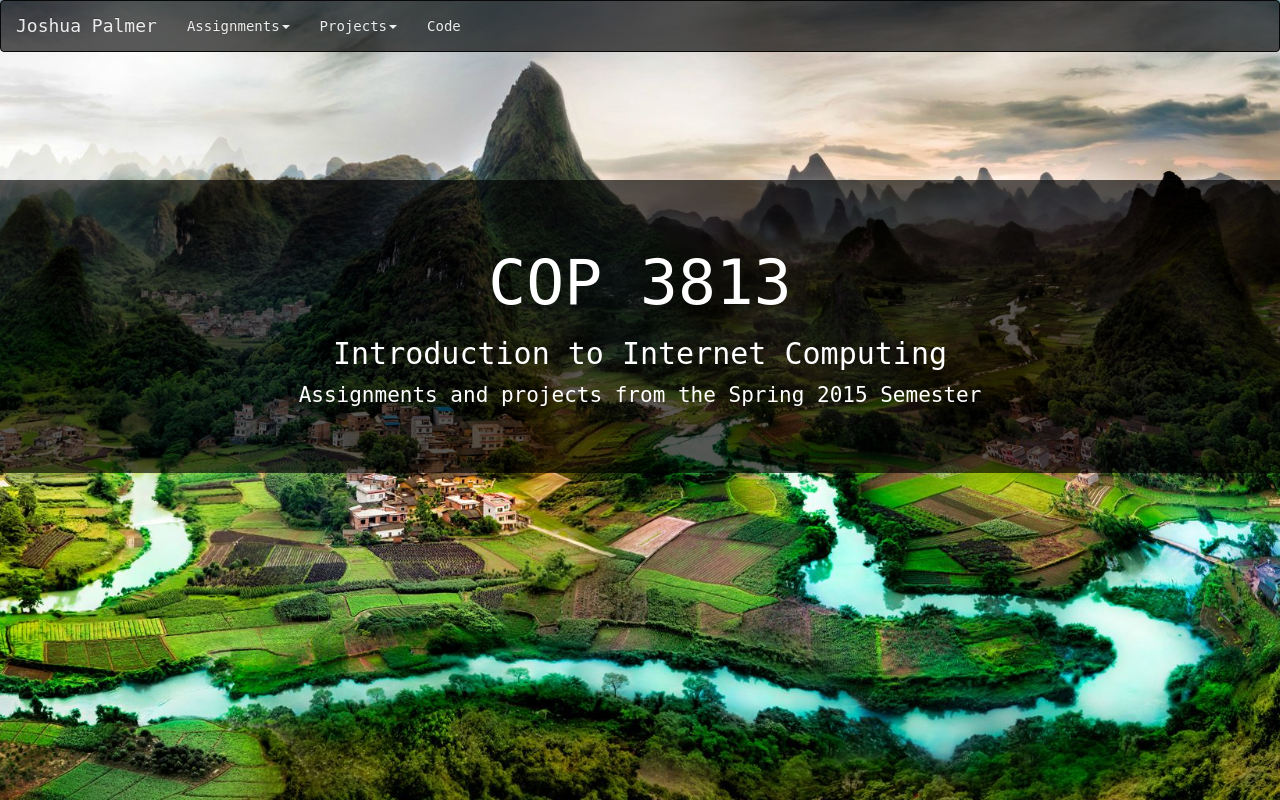
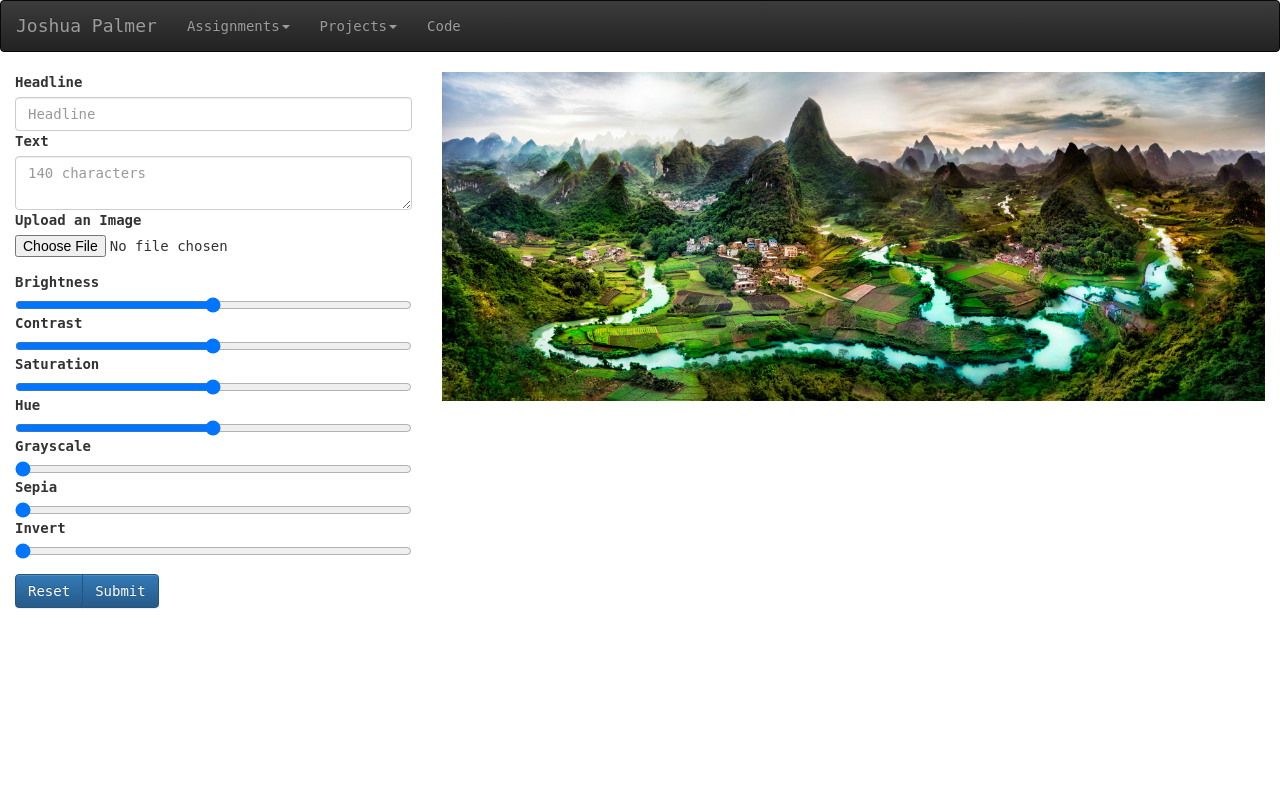
Before and after one commit to palmerjoshua/COP3813, a PHP site: page /Project_1/index.php in a window 1280 px wide. Run offline with PHP 8.4, Linux system fonts and the light colour scheme; some libraries are stand-ins or nearby versions.

Commit message:
project 1: upload, set, reset; considering canvas implementation

```diff
--- /dev/null
+++ b/Project_1/imgEditor.js
@@ -0,0 +1,119 @@
+/*
+
+TODO:
+
+* file upload
+* better reset/submit
+* text color
+* possibly canvas, for text overlay image
+* best postcard image size
+* save/print
+
+*/
+
+
+var filterValues = {
+    'brightness' : 100,
+    'contrast' : 100,
+    'saturate' : 100,
+    'hue-rotate' : 0,
+    'grayscale' : 0,
+    'sepia' : 0,
+    'invert': 0
+};
+
+
+/* from code sample */
+function uploadImage(input){
+
+    if(input.files && input.files[0]){
+
+        var reader = new FileReader();
+        reader.onload = function(e){
+            $('#output').attr('src', e.target.result);
+        }
+        reader.readAsDataURL(input.files[0]);
+    }
+}
+
+
+function filterString(){
+
+    var value, unit;
+    var result = "";
+
+    for(var filter in filterValues){
+
+        value = filterValues[filter];
+        unit = (filter != 'hue-rotate') ? '%' : 'deg';
+
+        result += filter+'('+value+unit+')';
+
+        //don't add space after the last filter
+        if(filter != 'invert'){result += ' ';}
+    }
+
+    return result;
+}
+
+
+function output(){
+    var fs = filterString();
+    $("#output").css({"-webkit-filter": fs});
+}
+
+
+function setFilter(name, value){
+    filterValues[name] = value;
+    output();
+}
+
+
+function reset(){
+    for(var f in filterValues){
+        if(f == 'brightness' || f == 'contrast' || f == 'saturate'){
+            filterValues[f] = 100;
+        }
+        else{
+            filterValues[f] = 0;
+        }
+    }
+    output();
+    $('output').html('');
+}
+
+
+function sanitize(){
+
+
+}
+
+$('#Reset').click(function(){
+    reset();
+});
+
+
+$('#ChoosePicture').change(function(){
+    uploadImage(this);
+});
+
+
+$('#submit').click(function(e){
+    e.preventDefault();
+    var headline = $('#Headline').val(),
+        text = $('#TextArea').val();
+    $('output h3').text(headline);
+    $('output p').text(text);
+});
+
+
+$('.slider').change(function(){
+    var name = $(this).attr('id'),
+    value = $(this).val();
+    setFilter(name, value);
+
+}).mousemove(function(){
+    var name = $(this).attr('id'),
+    value = $(this).val();
+    setFilter(name, value);
+});
--- /dev/null
+++ b/Project_1/index.php
@@ -0,0 +1,73 @@
+<!-- html, head, and global links (jQuery, Bootstrap) -->
+<?php require('../inc/header.php');?>
+<!-- custom links -->
+
+<link type="text/css" rel="stylesheet" href="main.css">
+
+<!-- end custom links -->
+<?php require('../inc/mid.php');?>
+<!-- body -->
+<div id="menu"><?php require('../inc/menu.php');?></div>
+<div class="container-fluid">
+    <div class="row">
+        <div class="col-sm-4">
+            <form>
+
+                <div class="form-group">
+
+                    <label for="Headline">Headline</label>
+                    <input type="text" class="form-control" id="Headline" placeholder="Headline" required>
+
+                    <label for="TextArea">Text</label>
+                    <textarea class="form-control" id="TextArea" style="max-width: 100%; max-height: 76px;" maxlength="140" placeholder="140 characters"></textarea>
+
+                    <label for="ChoosePicture">Upload an Image</label>
+                   <input type="file" id="ChoosePicture">
+
+                </div>
+
+                <div class="form-group" role="group">
+
+                    <label for="brightness">Brightness</label>
+                    <input type="range" class="slider" id="brightness" value="100" step="1" min="0" max="200">
+
+                    <label for="contrast">Contrast</label>
+                    <input type="range" class="slider" id=contrast value="100" step="1" min="0" max="200">
+
+                    <label for="saturate">Saturation</label>
+                    <input type="range" class="slider" id="saturate" value="100" step="1" min="0" max="200">
+
+                    <label for="hue-rotate">Hue</label>
+                    <input type="range" class="slider" id="hue-rotate" value="0" step="1" min="-360" max="360">
+
+                    <label for="grayscale">Grayscale</label>
+                    <input type="range" class="slider" id="grayscale" value="0" step="1" min="0" max="100">
+
+                    <label for="sepia">Sepia</label>
+                    <input type="range" class="slider" id="sepia" value="0" step="1" min="0" max="100">
+
+                    <label for="invert">Invert</label>
+                    <input type="range" class="slider" id="invert" value="0" step="1" min="0" max="100">
+
+                </div>
+                <div class="btn-group" role="group" aria-label="...">
+                    <button type="reset" class="btn btn-primary" id="Reset">Reset</button>
+                    <button type="submit" class="btn btn-primary" id="submit">Submit</button>
+
+                </div>
+            </form>
+        </div>
+
+        <div class="col-sm-8">
+
+            <!-- testing with background image of another page -->
+            <img id="output" src="../img/main_background.jpg" alt="img">
+            <!-- in main.css ==> width: 100%; height: auto; -->
+            <output><h3></h3><p></p></output>
+        </div>
+    </div>
+</div>
+
+<script src="imgEditor.js"></script>
+<!-- end body -->
+<?php require('../inc/footer.php');?>
--- /dev/null
+++ b/Project_1/main.css
@@ -0,0 +1,6 @@
+#output{
+
+    width: 100%;
+    height: auto;
+
+}
--- a/index.php
+++ b/index.php
@@ -22,7 +22,5 @@
     <h2>Introduction to Internet Computing</h2>
     <p>Assignments and projects from the Spring 2015 Semester</p>
 </div>
-
-
 <!-- end body -->
 <?php require("inc/footer.php"); ?>
```
